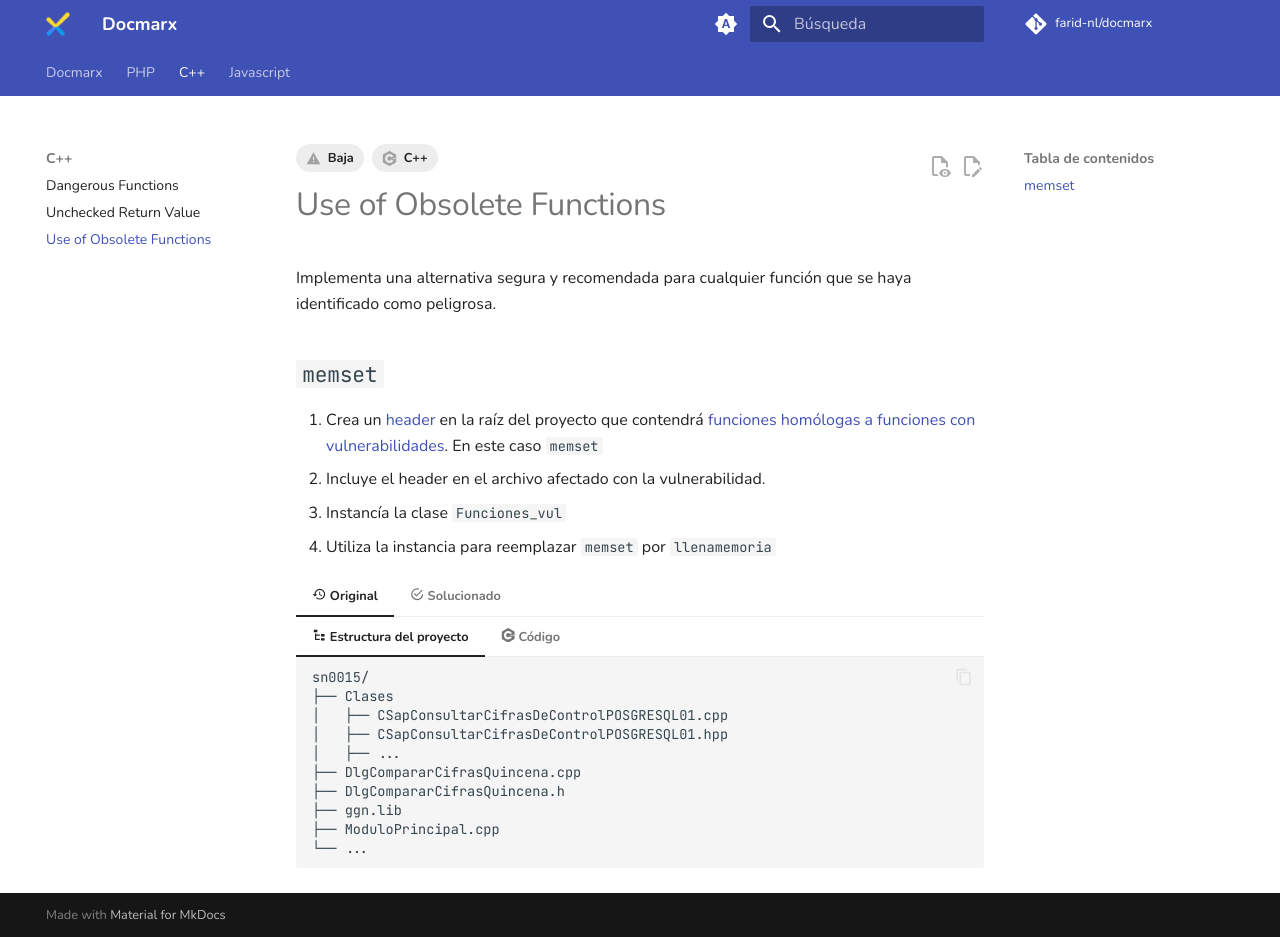
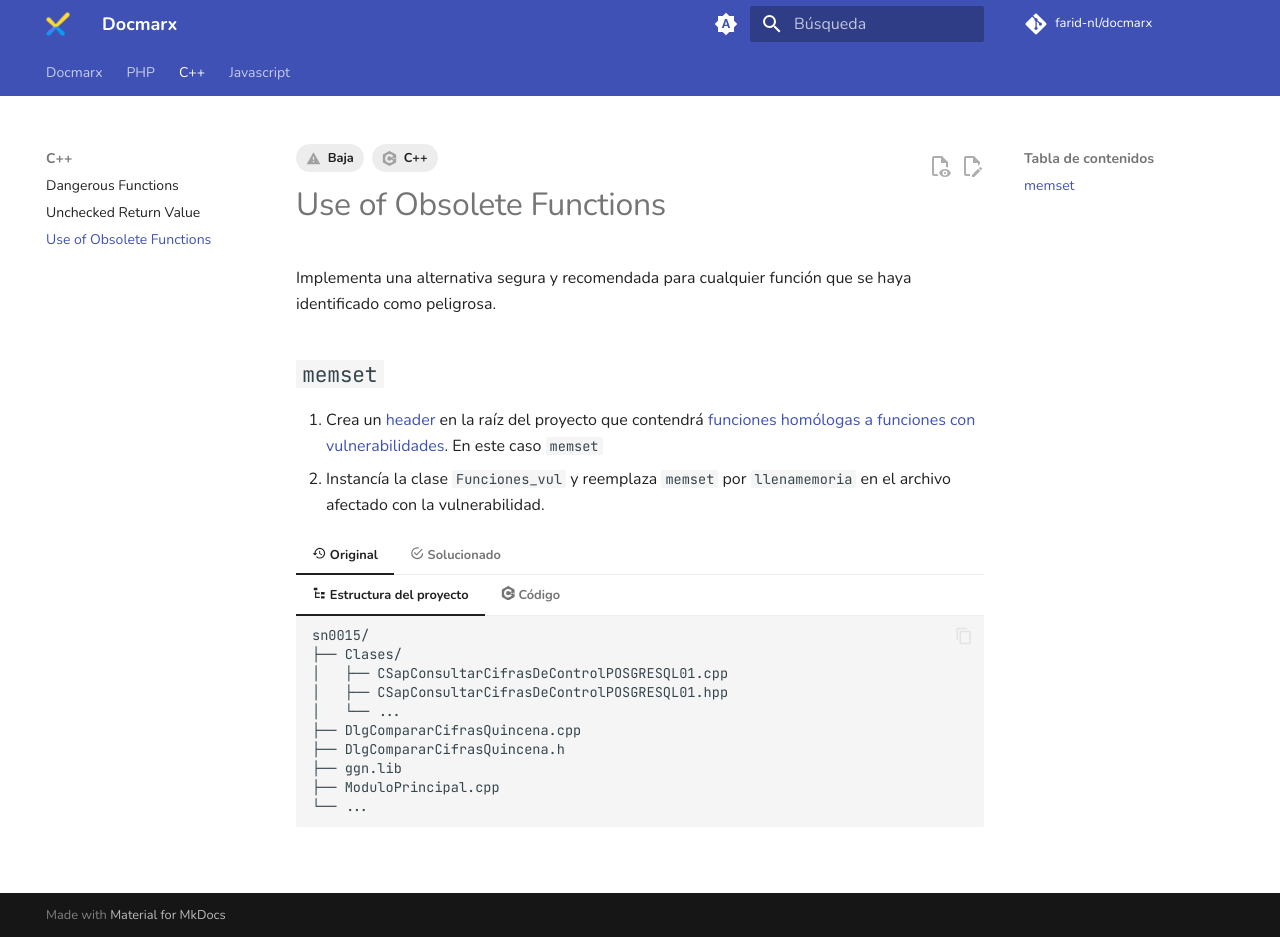
Before and after one commit to Farid-NL/docmarx, an MkDocs documentation site: the page built from docs/cpp/use-of-obsolete-functions.md, in a window 1280 px wide and 937 px high. Built offline with MkDocs 1.6.1 and Material for MkDocs 9.7.7, drawn with Linux system fonts in a browser that asks for light colours; comment, search, counter and statistics services are not loaded.

Commit message:
style: Reduce explicación para el header 'Funciones_vul.h'

````diff
--- a/docs/cpp/use-of-obsolete-functions.md
+++ b/docs/cpp/use-of-obsolete-functions.md
@@ -10,9 +10,8 @@ Implementa una alternativa segura y recomendada para cualquier función que se h
 
 1. Crea un [header](../assets/code/Funciones_vul.h){:download="Funciones_vul.h" title="Descargar header"} en la raíz del
    proyecto que contendrá [funciones homólogas a funciones con vulnerabilidades]. En este caso `memset`
-2. Incluye el header en el archivo afectado con la vulnerabilidad.
-3. Instancía la clase `Funciones_vul`
-4. Utiliza la instancia para reemplazar `memset` por `llenamemoria`
+2. Instancía la clase `Funciones_vul` y reemplaza `memset` por `llenamemoria` en el archivo afectado con la
+   vulnerabilidad.
 
 [funciones homólogas a funciones con vulnerabilidades]: header-de-remediaciones.md
 
@@ -22,10 +21,10 @@ Implementa una alternativa segura y recomendada para cualquier función que se h
 
         ```
         sn0015/
-        ├── Clases
+        ├── Clases/
         │   ├── CSapConsultarCifrasDeControlPOSGRESQL01.cpp
         │   ├── CSapConsultarCifrasDeControlPOSGRESQL01.hpp
-        │   ├── ...
+        │   └── ...
         ├── DlgCompararCifrasQuincena.cpp
         ├── DlgCompararCifrasQuincena.h
         ├── ggn.lib
@@ -54,10 +53,10 @@ Implementa una alternativa segura y recomendada para cualquier función que se h
 
         ```diff
          sn0015/
-         ├── Clases
+         ├── Clases/
          │   ├── CSapConsultarCifrasDeControlPOSGRESQL01.cpp
          │   ├── CSapConsultarCifrasDeControlPOSGRESQL01.hpp
-         │   ├── ...
+         │   └── ...
          ├── DlgCompararCifrasQuincena.cpp
          ├── DlgCompararCifrasQuincena.h
         +├── Funciones_vul.h
````
Also changed, not shown: docs/cpp/dangerous-functions.md (+6 -7 lines).
